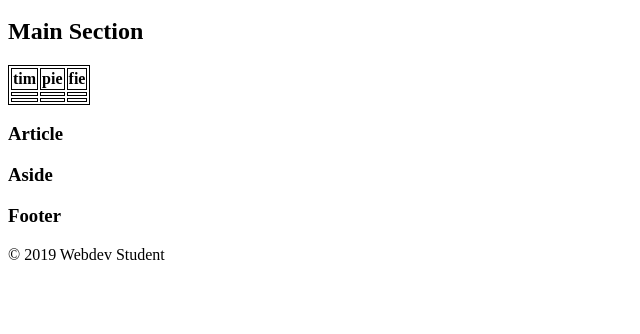
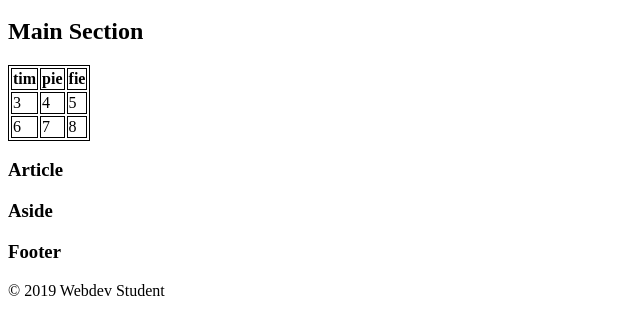
Before and after one commit to BooshBear/FSW_100V2, a plain HTML site: page Week3/PnP/Wk3_PP_index.html in a window 1280 px wide. Shown: the part 100-434 px from the top of the page, without its empty margins (0-640 px from the left). Drawn offline with Linux system fonts and the light colour scheme.

Commit message:
last-for-week2

```diff
--- a/Week3/PnP/Wk3_PP_index.html
+++ b/Week3/PnP/Wk3_PP_index.html
@@ -22,14 +22,14 @@
             </thead>
             <tbody>
                 <tr>
-                    <td></td>
-                    <td></td>
-                    <td></td>
+                    <td>3</td>
+                    <td>4</td>
+                    <td>5</td>
                 </tr>
                 <tr>
-                    <td></td>
-                    <td></td>
-                    <td></td>
+                    <td>6</td>
+                    <td>7</td>
+                    <td>8</td>
                 </tr>
             </tbody>
         </table>
```
Also changed, not shown: Week3/PnP/index.html (+12 -0 lines).
